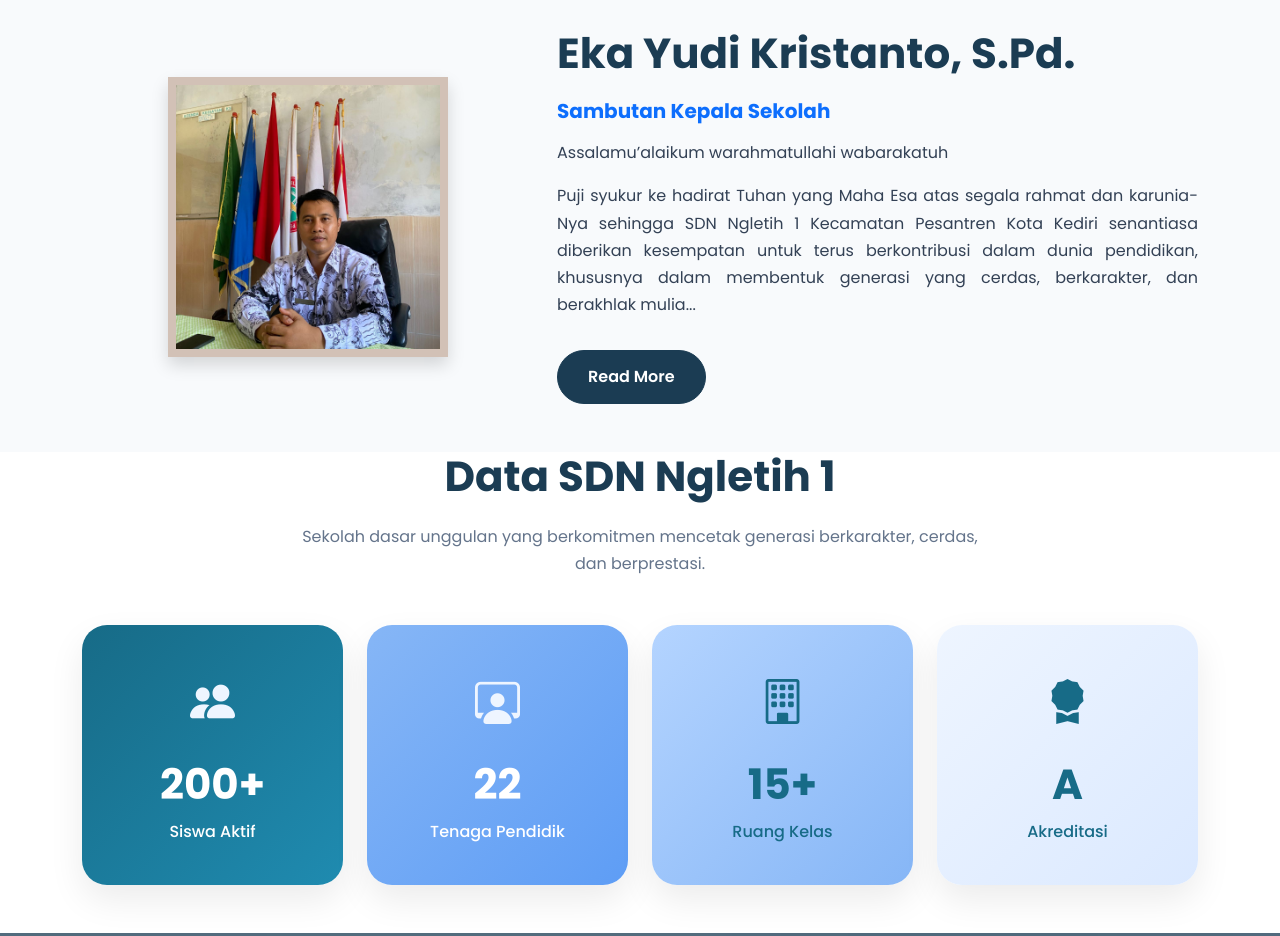
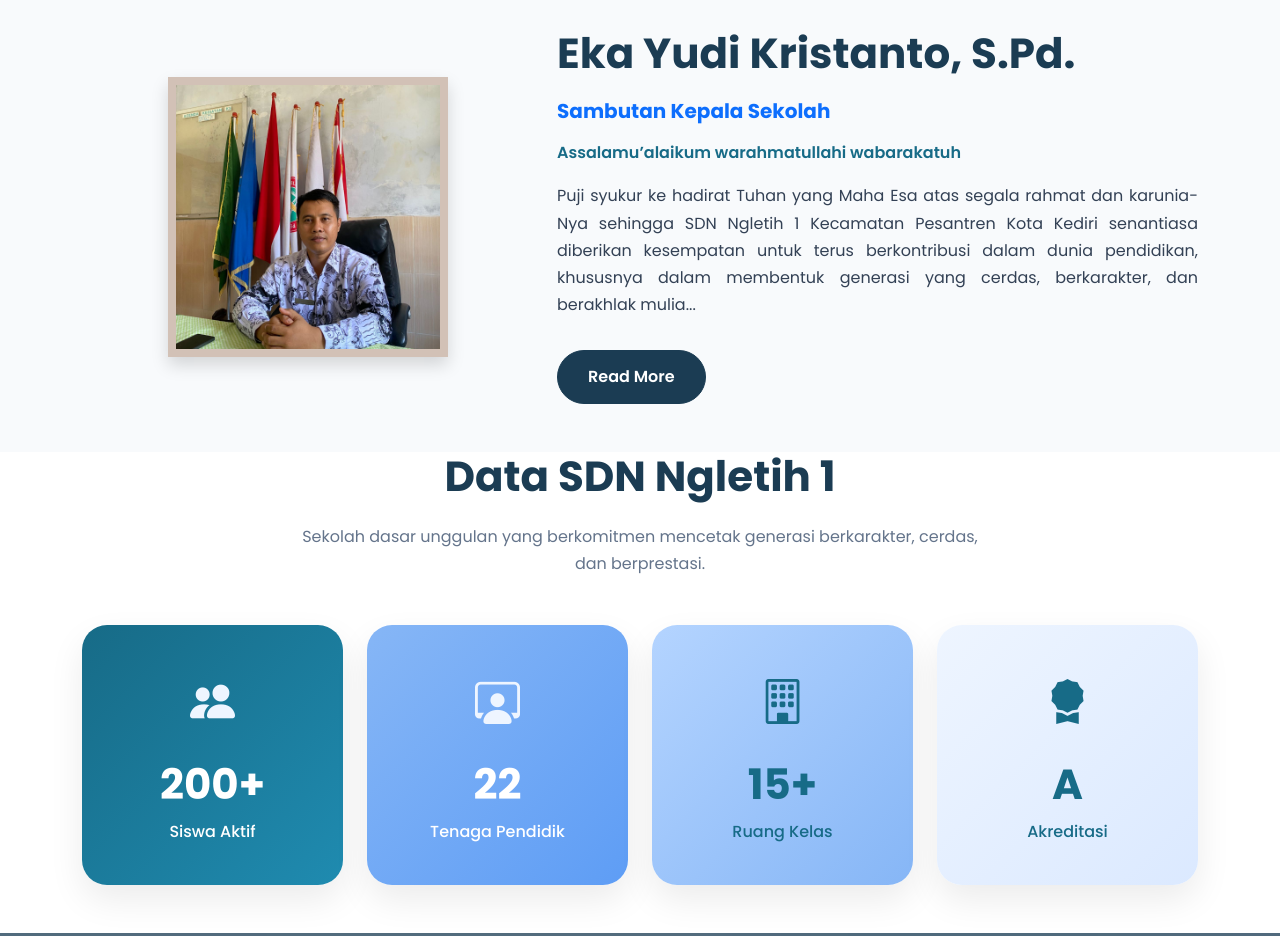
Before and after one commit to rizkypramaa/sdn-ngletih1, a plain HTML site: page index.html in a window 1280 px wide. Shown: the part 940-1876 px from the top of the page. Drawn offline with nearby package versions, Linux system fonts and the light colour scheme.

Commit message:
update tanggal 10

```diff
--- a/index.html
+++ b/index.html
@@ -214,7 +214,7 @@ new Swiper(".galeriSwiper", {
                 Sambutan Kepala Sekolah
             </h5>
 
-            <p class="text-justify">
+            <p class="text-justify sambutan-opening">
                 Assalamu’alaikum warahmatullahi wabarakatuh
             </p>
 
```
